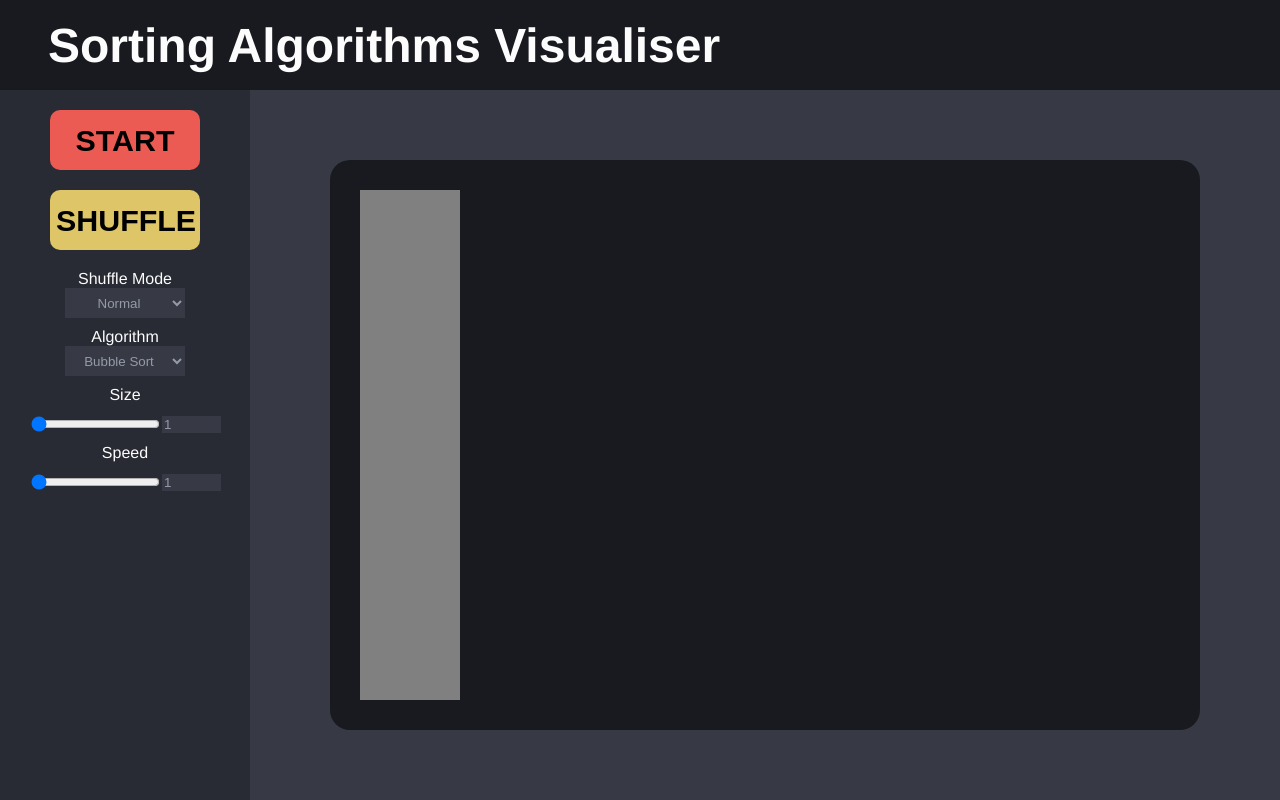
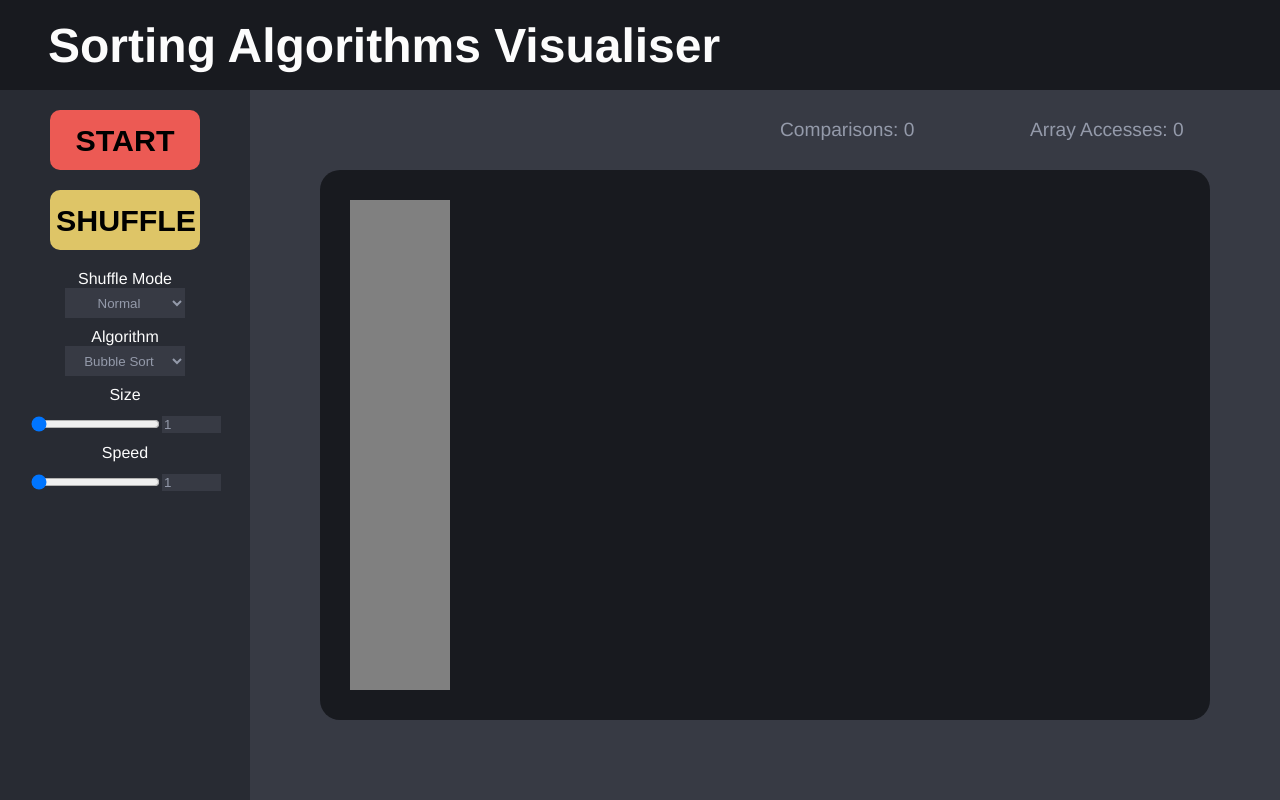
Before and after one commit to laviyre/sorting-algorithm-visual, a React (Create React App) app: page / in a window 1280 px wide. Built offline with nearby package versions, Linux system fonts and the light colour scheme.

Commit message:
Add comparisons/Array Accesses

```diff
--- a/src/components/App/App.tsx
+++ b/src/components/App/App.tsx
@@ -43,8 +43,10 @@ function App() {
     async function start(): Promise<void> {
         setSorting(!sorting);
         let currAlgorithm = allAlgorithms.getAlgorithm(algorithm);
+        sortArr.setIncrementMode(true);
         console.log(await currAlgorithm.sort(sortArr));
         setArr(sortArr.getResetDisplayableArray());
+        sortArr.setIncrementMode(false);
         await sortArr.checkSorted();
         setArr(sortArr.getResetDisplayableArray());
         setSorting(false);
@@ -61,7 +63,7 @@ function App() {
                         speed = {{val: speed, onChange: updateSpeed}}
                         algorithms = {allAlgorithms.getAlgorithmNames()}
                         shuffleModes = {["Normal", "Weak"]}/>
-            <Content arr = {arr}/>
+            <Content arr = {arr} comparisons = {sortArr.getComparisons()} arrayAccesses = {sortArr.getArrayAccesses()}/>
         </div>
     )
 }
--- a/src/components/Content/Content.module.css
+++ b/src/components/Content/Content.module.css
@@ -1,9 +1,17 @@
 .content {
     display: grid;
+    grid-template: 80px 1fr / 1fr 250px 250px;
+    align-items: center;
+}
+
+.content > div {
+    font-size: 1.2rem;
+    font-weight: 400;
+    color: var(--text);
 }
 
 .sort {
-    margin: 70px 80px;
+    margin: 0px 70px 80px 70px;
     background-color: var(--dark-background);
     border-radius: 20px;
 }
@@ -18,4 +26,6 @@ section {
     padding: 30px;
     display: flex;
     align-items: flex-end;
+    grid-column: 1 / span 3;
+    align-self: stretch;
 }
--- a/src/components/Content/Content.tsx
+++ b/src/components/Content/Content.tsx
@@ -4,11 +4,16 @@ import DisplayableArray from "../../sorting-algorithms/displayable-array";
 
 interface ContentProps {
     arr: DisplayableArray
+    comparisons: number,
+    arrayAccesses: number,
 }
 
-function Content({arr}: ContentProps) {
+function Content({arr, comparisons, arrayAccesses}: ContentProps) {
     return (
         <article className = {ContentCSS.content}>
+            <div></div>
+            <div>Comparisons: {comparisons}</div>
+            <div>Array Accesses: {arrayAccesses}</div>
             <SortVisualiser arr = {arr}/>
         </article>
     );
--- a/src/sorting-algorithms/sortable-array.ts
+++ b/src/sorting-algorithms/sortable-array.ts
@@ -6,6 +6,7 @@ class SortableArray {
     private arrayAccesses: number;
     private values: Array<any>;
     private details: DefaultDetails;
+    private incrementMode: boolean = true;
 
     constructor(values: Array<any>, details: DefaultDetails) {
         this.comparisons = 0;
@@ -15,12 +16,12 @@ class SortableArray {
     }
 
     public async incComp(i: number, j: number): Promise<void> {
-        this.comparisons++;
+        if (this.incrementMode) this.comparisons++;
         await this.details.compare(i,j);
     }
 
     public async incAA(i: number): Promise<void> {
-        this.arrayAccesses++;
+        if (this.incrementMode) this.arrayAccesses++;
         await this.details.access(i);
     }
 
@@ -80,6 +81,10 @@ class SortableArray {
 
         return true;
     }
+
+    public setIncrementMode(result: boolean) {
+        this.incrementMode = result;
+    }
 }
 
 const SortableArrayFactory = (() => {
```
